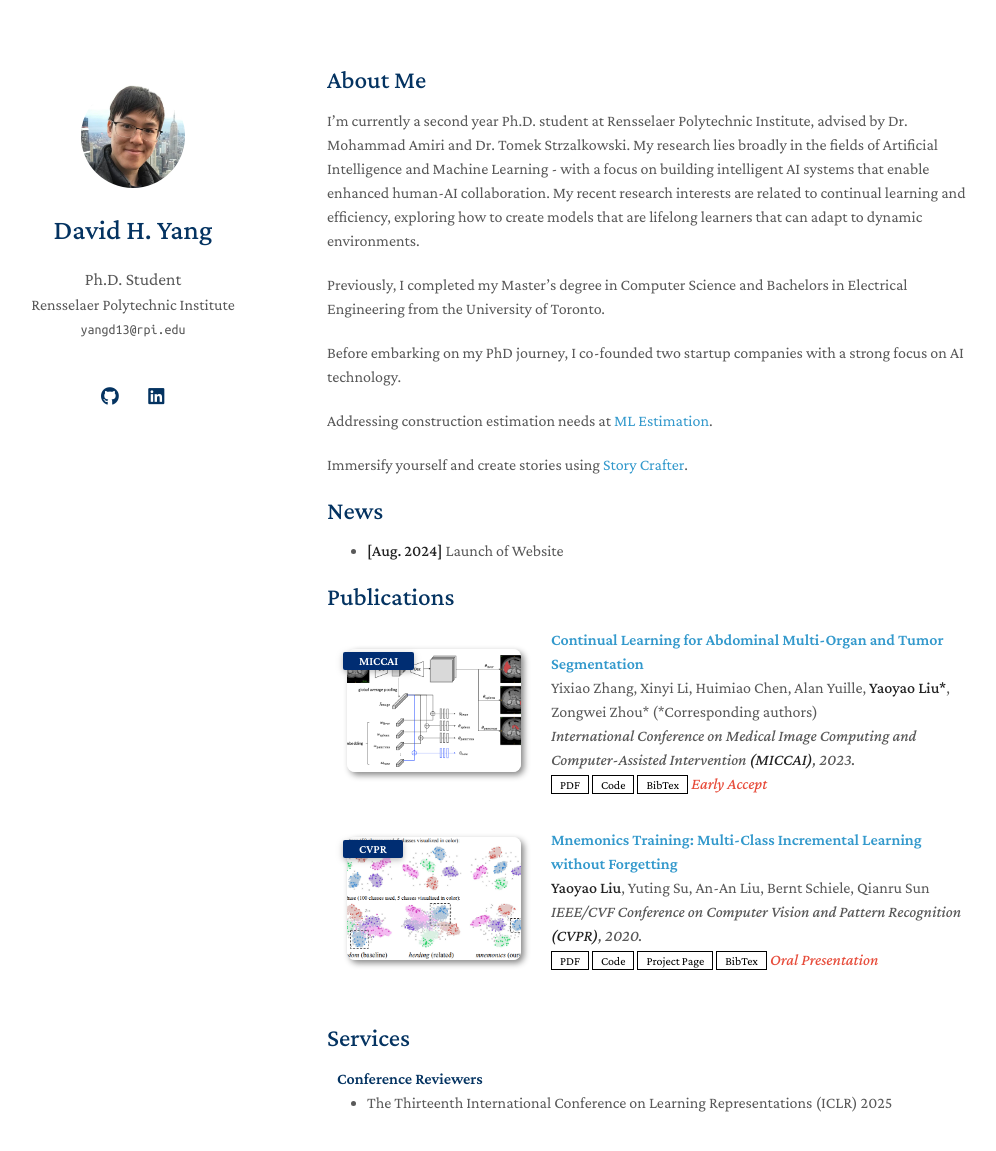
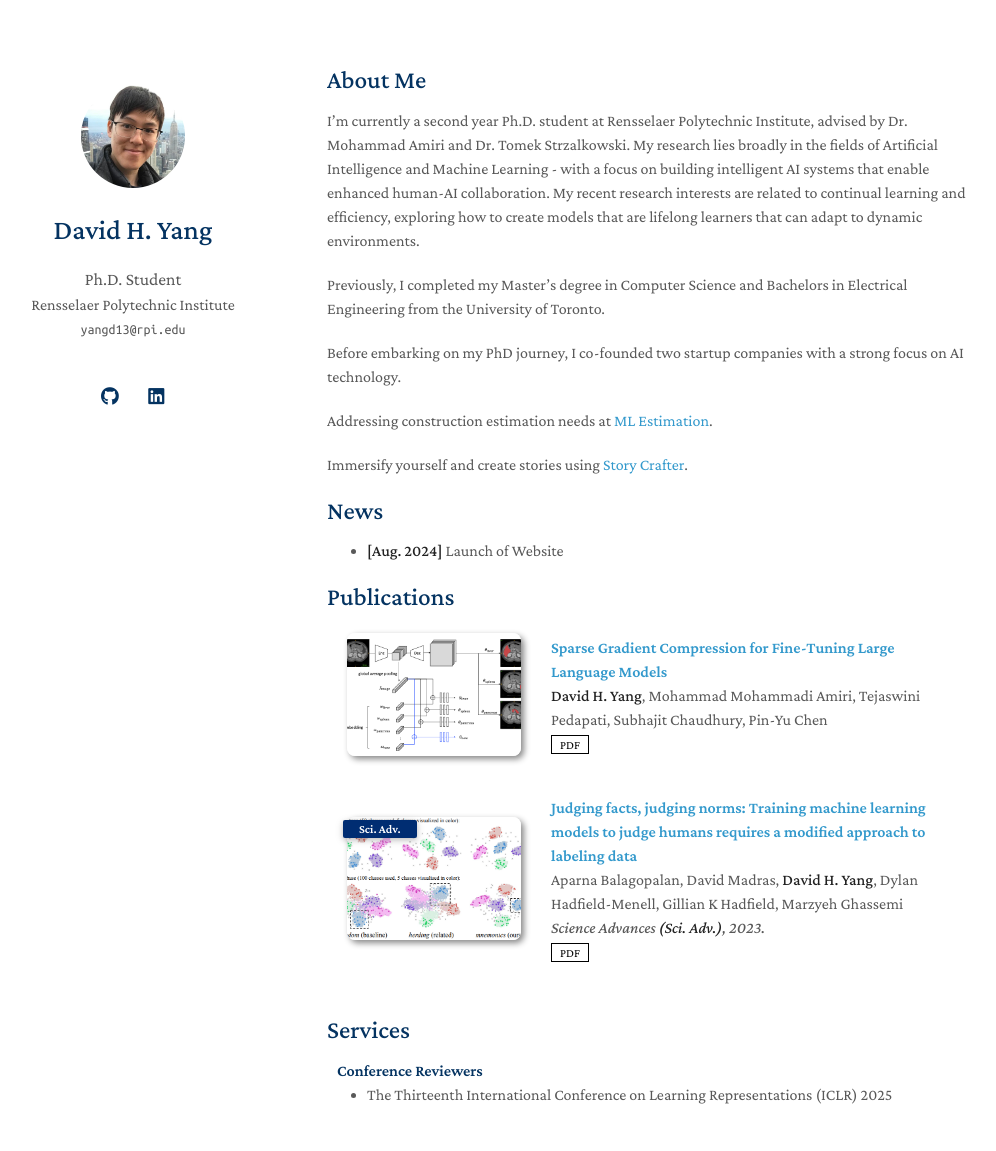
Before and after one commit to Davidhy514/davidhy514.github.io, a Jekyll site: the page built from index.md, in a window 1280 px wide and 1194 px high. Shown: the top 1151 px of the window, without its empty margins (143-1139 px from the left). Built offline with Jekyll 4.4.1, drawn with Linux system fonts in a browser that asks for light colours; a style sheet for code colours, icons or effects is not loaded.

Commit message:
Update publications.yml

```diff
--- a/_data/publications.yml
+++ b/_data/publications.yml
@@ -1,22 +1,13 @@
 main:
 
-  - title: Continual Learning for Abdominal Multi-Organ and Tumor Segmentation
-    authors: Yixiao Zhang, Xinyi Li, Huimiao Chen, Alan Yuille, <strong>Yaoyao Liu*</strong>, Zongwei Zhou* (*Corresponding authors)
-    conference_short: MICCAI
-    conference: International Conference on Medical Image Computing and Computer-Assisted Intervention <strong>(MICCAI)</strong>, 2023.
-    pdf: https://arxiv.org/pdf/2306.00988.pdf
-    code: https://github.com/MrGiovanni/ContinualLearning
-    bibtex: https://bib.yliu.me/MICCAI23.txt
+  - title: Sparse Gradient Compression for Fine-Tuning Large Language Models
+    authors: <strong>David H. Yang</strong>, Mohammad Mohammadi Amiri, Tejaswini Pedapati, Subhajit Chaudhury, Pin-Yu Chen
+    pdf: https://arxiv.org/pdf/2502.00311
     image: ./assets/img/teaser_example_2.png
-    notes: Early Accept
 
-  - title: "Mnemonics Training: Multi-Class Incremental Learning without Forgetting"
-    authors: <strong>Yaoyao Liu</strong>, Yuting Su, An-An Liu, Bernt Schiele, Qianru Sun
-    conference_short: CVPR
-    conference: IEEE/CVF Conference on Computer Vision and Pattern Recognition <strong>(CVPR)</strong>, 2020.
-    pdf: https://arxiv.org/pdf/2002.10211.pdf
-    code: https://github.com/yaoyao-liu/class-incremental-learning/tree/main/mnemonics-training
-    page: https://class-il.mpi-inf.mpg.de/mnemonics/
-    bibtex: https://class-il.mpi-inf.mpg.de/mnemonics/
-    notes: Oral Presentation
+  - title: "Judging facts, judging norms: Training machine learning models to judge humans requires a modified approach to labeling data"
+    authors: Aparna Balagopalan, David Madras, <strong>David H. Yang</strong>, Dylan Hadfield-Menell, Gillian K Hadfield, Marzyeh Ghassemi
+    conference_short: Sci. Adv.
+    conference: Science Advances <strong>(Sci. Adv.)</strong>, 2023.
+    pdf: https://www.science.org/doi/pdf/10.1126/sciadv.abq0701
     image: ./assets/img/teaser_example.png
```
